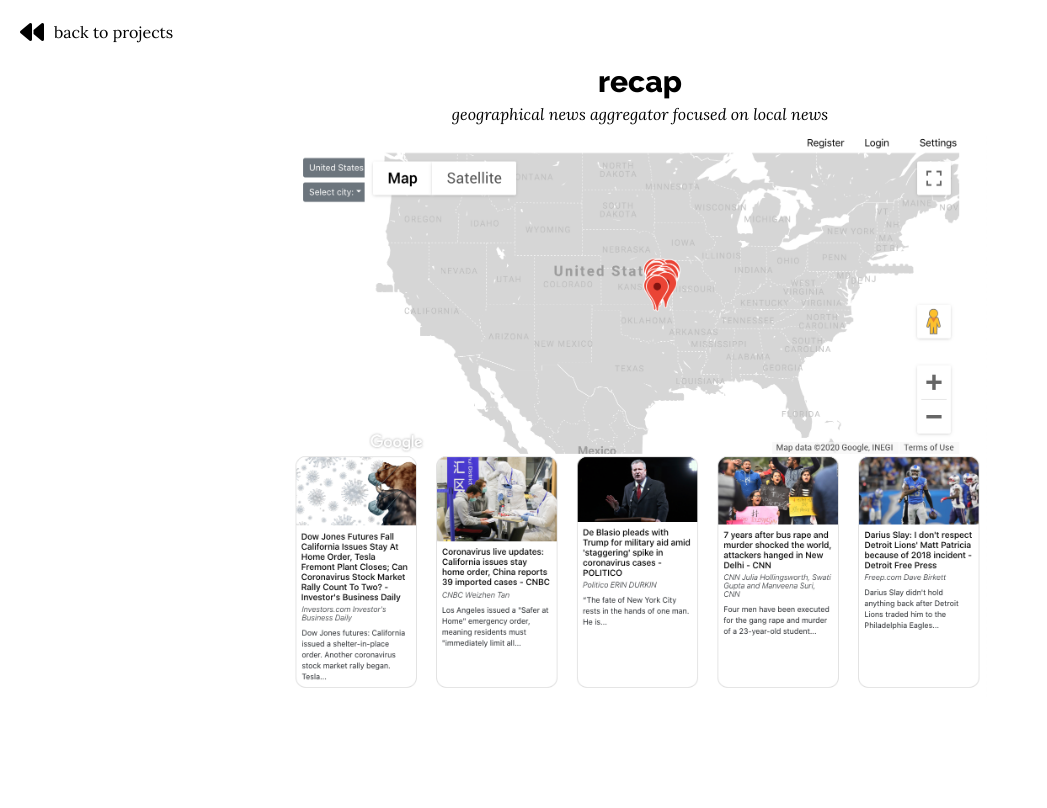
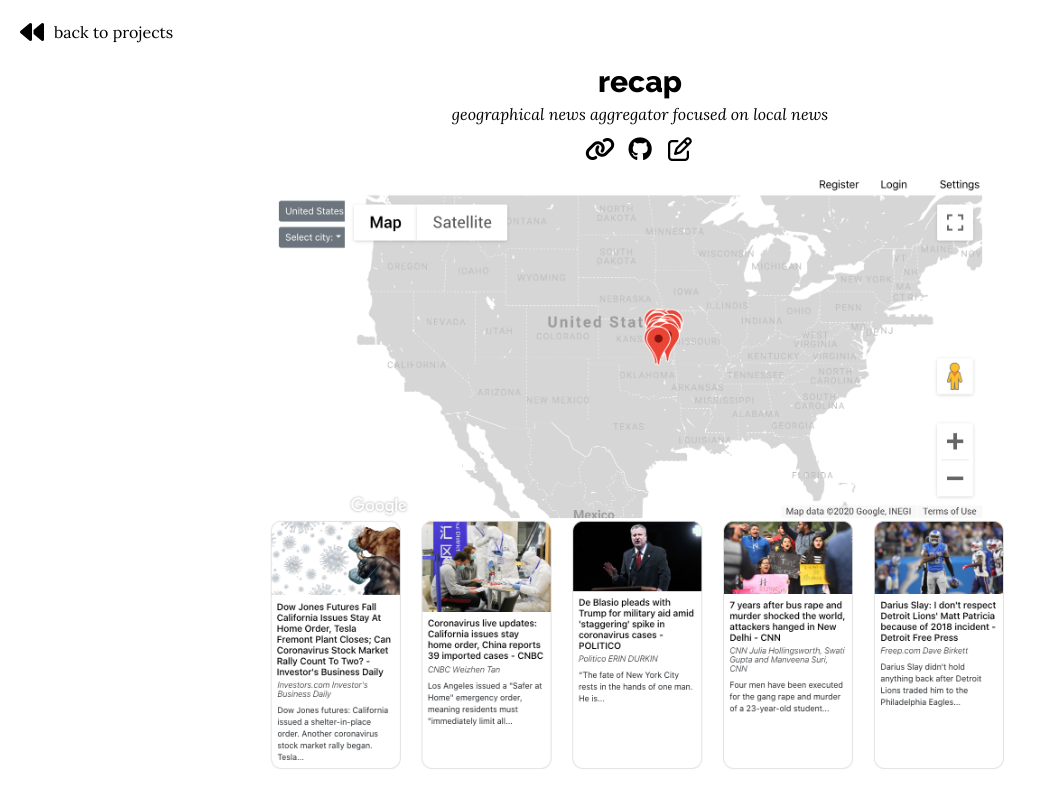
Before and after one commit to jessding/jessding.github.io, a Jekyll site: the page built from _projects/02-recap.html, in a window 1280 px wide. Shown: the top 808 px of the page, without its empty margins (0-1047 px from the left). Built offline with Jekyll 4.4.1, drawn with Linux system fonts in a browser that asks for light colours; nearby versions of some CDN libraries.

Commit message:
project page links/icons

```diff
--- a/_layouts/project.html
+++ b/_layouts/project.html
@@ -20,10 +20,32 @@
       <div class="content">
         <h1>{{ page.title }}</h1>
         <h2>{{ page.descr }}</h2>
+        <div class="icons">
+          {% if {{page.sitelink}} %}
+            <a href={{page.sitelink}} target="_blank">
+              <div class="icon">
+                <i class="fas fa-link"></i>
+              </div>
+            </a>
+          {% endif %}
+          {% if {{page.github}} %}
+            <a href={{page.github}} target="_blank">
+              <div class="icon">
+                <i class="fab fa-github"></i>
+              </div>
+            </a>
+          {% endif %}
+          {% if {{page.devpost}} %}
+            <a href={{page.devpost}} target="_blank">
+              <div class="icon">
+                <i class="far fa-edit"></i>
+              </div>
+            </a>
+          {% endif %}
+        </div>
         <div class="mainimg">
           <img src="{{ page.mainimg | relative_url }}" alt="project pic">
         </div>
-
         {{ content }}
       </div>
     </div>
--- a/_projects/01-calpal.html
+++ b/_projects/01-calpal.html
@@ -5,6 +5,7 @@
 layout: project
 descr: productivity analytics for your google calendar
 permalink: /projects/calpal
+sitelink: https://cal-pal.herokuapp.com/
 ---
 
 <p>hi</p>
--- a/_projects/02-recap.html
+++ b/_projects/02-recap.html
@@ -5,4 +5,7 @@
 layout: project
 descr: geographical news aggregator focused on local news
 permalink: /projects/recap
+sitelink: https://recap.ml/
+github: https://github.com/Kasaract/TreeHacks2020
+devpost: https://devpost.com/software/recap-1fp6o9
 ---
--- a/_projects/03-stressthing.html
+++ b/_projects/03-stressthing.html
@@ -5,4 +5,6 @@
 layout: project
 descr: stressor tracker connectable to wearable health tech
 permalink: /projects/stressthing
+sitelink: https://master.d3a3z6eulkr9ca.amplifyapp.com/register
+github: https://github.com/jessding/StressThing
 ---
--- a/assets/css/projects.css
+++ b/assets/css/projects.css
@@ -43,12 +43,18 @@
 }
 
 .mainimg {
-    width: 70%;
+    width: 100%;
+    margin: 10px;
+}
+
+.icons {
+    display: flex;
+    flex-direction: row;
 }
 
 .content {
     margin: 20px;
-    width: 80%;
+    width: 60%;
     display: flex;
     flex-direction: column;
     align-items: center;
```
Also changed, not shown: assets/stressthingmain.png.
